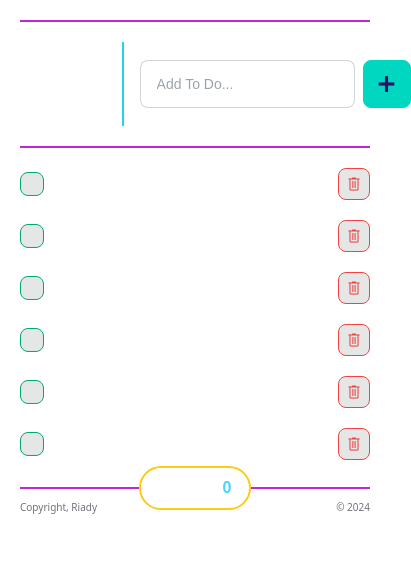
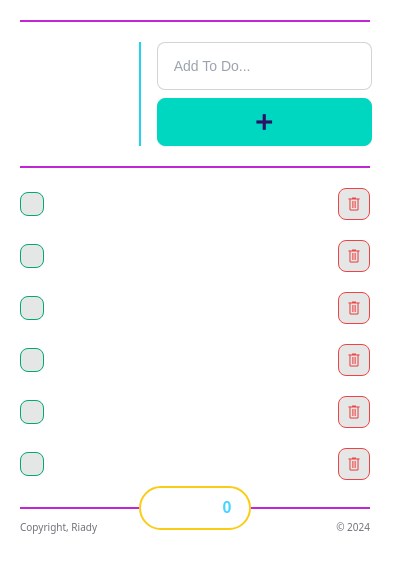
Before and after one commit to AnakUtara/JCWD-React-ToDoList, a React (Vite) app: page / in a window 390 px wide. Shown: the top 572 px of the page, 411 px wide, since content can reach past the window. Built offline with nearby package versions, Linux system fonts and the light colour scheme; a web font is replaced by a local one.

Commit message:
feat<Header> fix header button & logo responsive

```diff
--- a/src/components/Header.jsx
+++ b/src/components/Header.jsx
@@ -2,10 +2,10 @@
 export default function Header({ logo, children }) {
 	return (
 		<div className="flex items-center justify-between gap-0 w-full mb-5">
-			<h2 className="font-gaba font-black text-xl uppercase md:text-3xl">
+			<h2 className="w-fit font-gaba font-black text-3xl uppercase min-[320px]:text-2xl">
 				{logo}
 			</h2>
-			<div className="divider divider-horizontal before:bg-cyan-400 after:bg-cyan-400"></div>
+			<div className="divider divider-horizontal max-[320px]:ml-0 before:bg-cyan-400 after:bg-cyan-400"></div>
 			{children}
 		</div>
 	);
--- a/src/components/InputArea.jsx
+++ b/src/components/InputArea.jsx
@@ -3,9 +3,9 @@ export default function InputArea({ state, inputHandler, clickHandler }) {
 	const [newToDo, isInputEmpty] = state;
 	return (
 		<div className="grow">
-			<div className="flex items-center justify-between gap-2">
+			<div className="flex flex-wrap items-center justify-between gap-2">
 				<input
-					className="input input-md input-bordered grow font-gaba focus:input-info focus:outline-0 placeholder:text-sm"
+					className="input input-md max-[320px]:w-[80%] input-bordered grow font-gaba focus:input-info focus:outline-0 placeholder:text-sm"
 					placeholder={isInputEmpty ? "Got nothing to do?" : "Add To Do..."}
 					type="text"
 					name="title"
@@ -13,7 +13,7 @@ export default function InputArea({ state, inputHandler, clickHandler }) {
 					onChange={inputHandler}
 				/>
 				<button
-					className="btn btn-md btn-square btn-accent hover:bg-yellow-200"
+					className="btn btn-block btn-md sm:btn-square btn-accent hover:bg-yellow-200"
 					onClick={clickHandler}
 				>
 					<span className="material-symbols-outlined font-bold text-violet-950">
```
